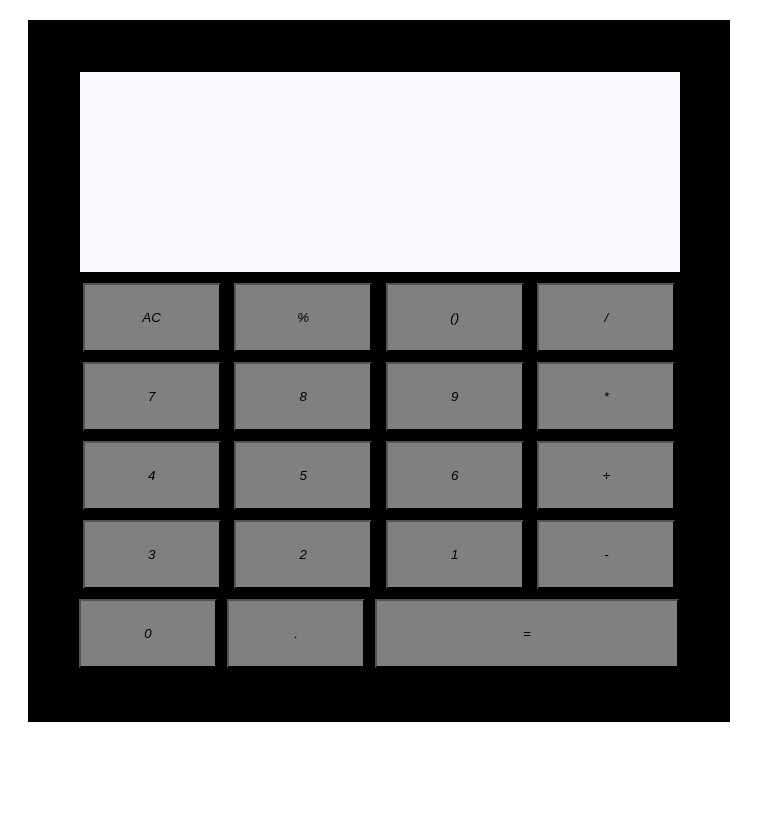
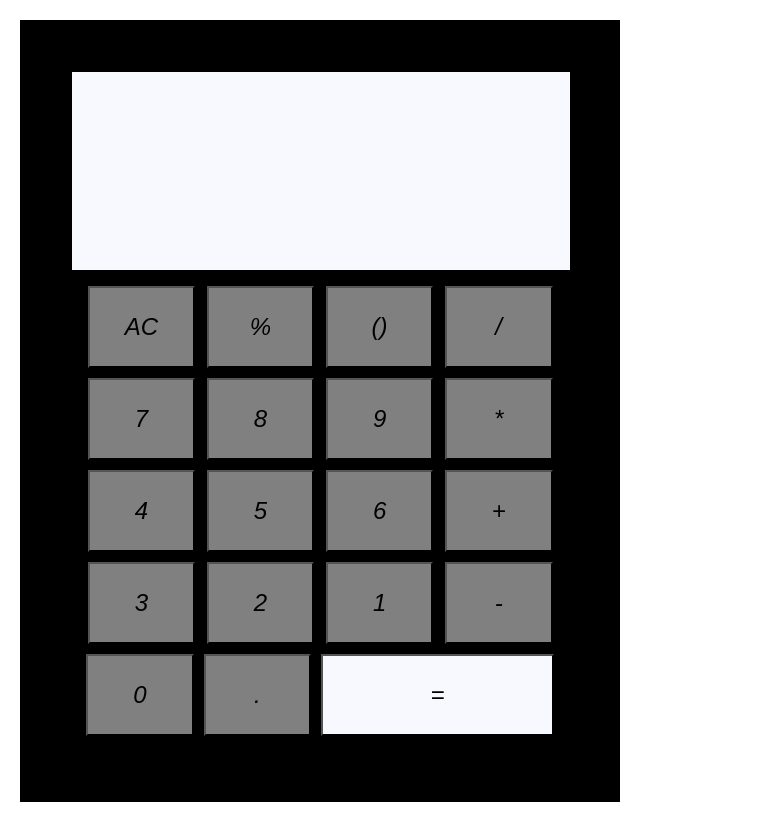
Before and after one commit to sindilekula/calculator, a plain HTML site: page index.html in a window 1280 px wide. Shown: the whole page, without its empty margins (0-773 px from the left). Before the commit the page ends 800 px from the top, so only its background shows below. Drawn offline with Linux system fonts and the light colour scheme.

Commit message:
several changes made

```diff
--- a/calculator.css
+++ b/calculator.css
@@ -1,26 +1,36 @@
-.calculator{
+* {
+    margin: 0;
+    padding: 0;
+    box-sizing: border-box;
+}
+
+.calculator {
     width: 600px;
-    height: 600px;
+    height: fit-content;
     border: 1px solid black;
     padding: 50px;
     margin: 20px;
     background-color: black;
 }
 
-#output{
-    width: 600px;
+#output {
+    width: 500px;
     height: 200px;
     margin-bottom: 10px;
     border: 1px solid black;
     background-color: ghostwhite;
 }
 
-.buttons-container{
+#sum {
+    font-size: 100px;
+}
+
+.buttons-container {
     display: flex;
     flex-wrap: wrap;
 }
 
-.buttons-container{
+.buttons-container {
     display: flex;
     justify-content: space-around;
     flex-wrap: wrap;
@@ -29,19 +39,33 @@
     justify-content: space-between;
     justify-content: space-evenly;
     gap: 10px;
+    margin: 10px;
+    padding: 5px;
+
 }
 
-button{
+button {
     font-style: italic;
     width: 23%;
     padding: 25px;
     justify-content: space-evenly;
     justify-items: center;
     justify-content: center;
-    justify-items: center;
+    align-items: center;
     gap: 20px;
     background-color: grey;
+    font-size: x-large;
 }
-.big{
+
+button:hover {
+    background-color: ghostwhite;
+}
+
+.big {
     flex-grow: 1;
+    background-color: ghostwhite;
 }
+
+.big:hover {
+    background-color: grey;
+}
```
